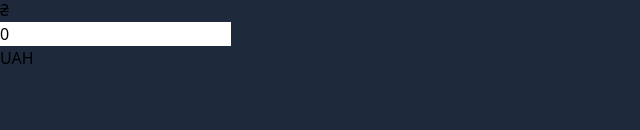
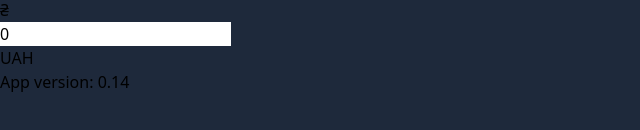
Before and after one commit to dospolov/rates, a React (Vite) app: page / in a window 1280 px wide. Shown: the part 218-348 px from the top of the page, without its empty margins (0-640 px from the left). Built offline with nearby package versions, Linux system fonts and the light colour scheme.

Commit message:
app version

```diff
--- a/src/App.tsx
+++ b/src/App.tsx
@@ -27,6 +27,7 @@ function App() {
             dispatch={dispatch}
           />
         ))}
+        <p className="text-slate-700">App version: 0.14</p>
       </div>
     </div>
   )
```
